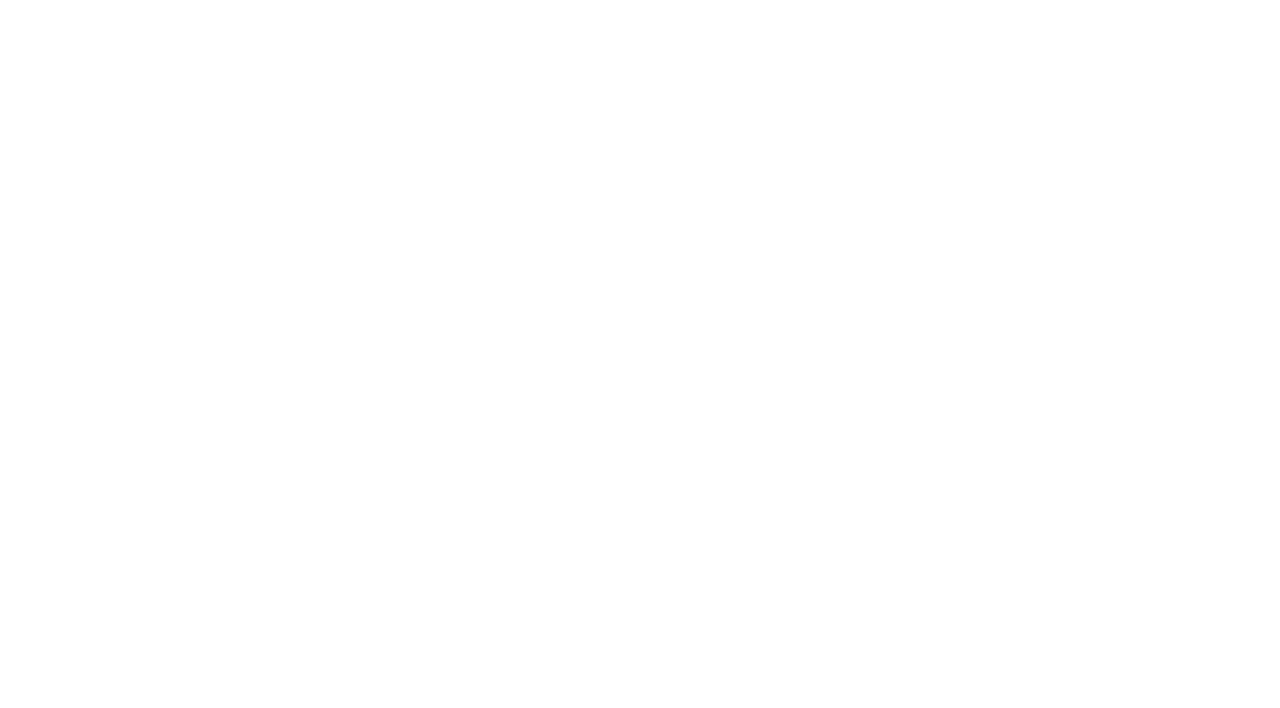
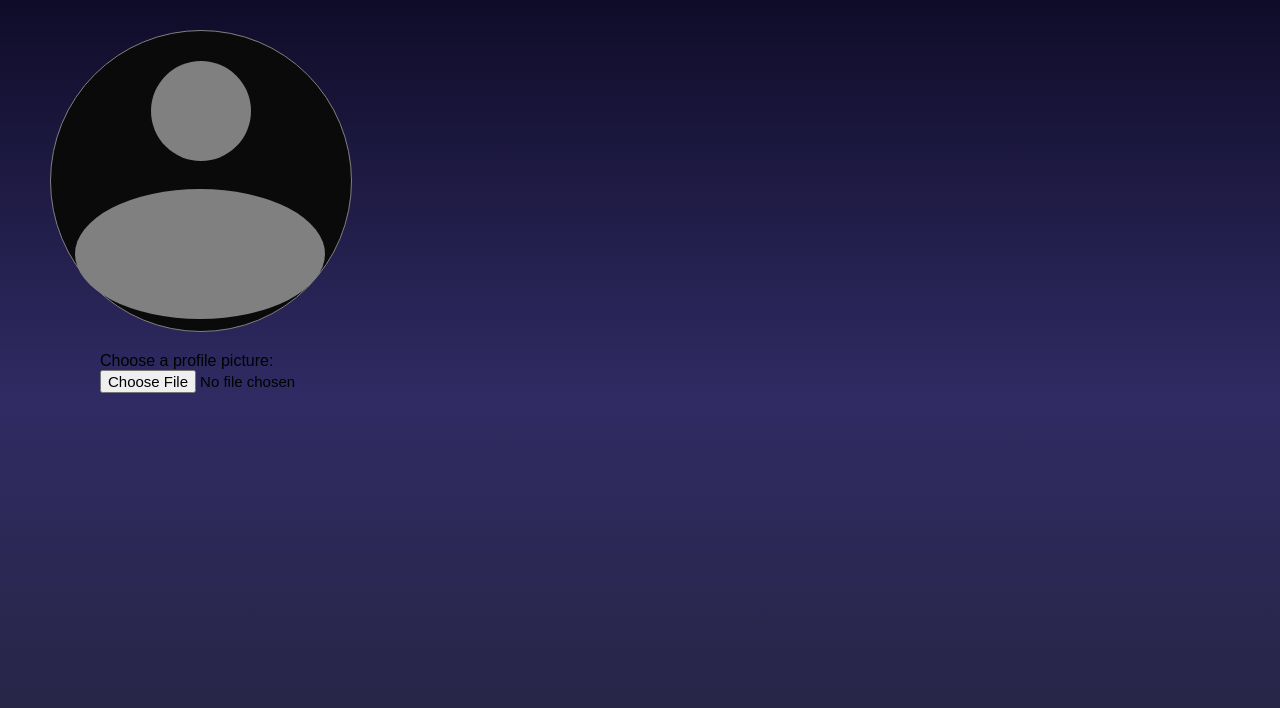
Before and after one commit to Palakgupta2002/College_project-on-girls-empowerment, a plain HTML site: page profile/profile.html in a window 1280 px wide. Drawn offline with Linux system fonts and the light colour scheme.

Commit message:
processing

```diff
--- a/profile/profile.css
+++ b/profile/profile.css
@@ -1,5 +1,48 @@
-#image{
+body{
+	margin: 0;
+	padding: 0;
+	display: flex;
+	min-height: 100vh;
+	font-family: 'Jost', sans-serif;
+	background: linear-gradient(to bottom, #0f0c29, #302b63, #24243e);
+}
+#imageHolder{
     width:300px;
-    height: 300px;
-    background-image: url("./profile.png");
+    height:300px;
+    border-radius: 50%;
+    border: 1px solid grey ;
+    background-color: rgb(10, 10, 10);
+    margin-top: 30px;
+    margin-left: 50px;
+
+
 }
+#avatar{
+
+    font-size: 15px;
+
+}
+#maindiv{
+
+}
+#profile{
+    width:100px;
+    height:100px;
+    border-radius: 50%;
+    background-color:grey ;
+   margin-top: 30px;
+   margin-left: 100px;
+}
+#profileinput{
+    margin-left: 100px;
+    margin-top: 20px;
+}
+#profile1{
+    width: 250px;
+    height: 130px;
+    border-radius: 50%;
+    background-color: grey;
+    margin-top: 10px;
+    margin-left: 24px;
+
+}
--- a/profile/profile.html
+++ b/profile/profile.html
@@ -8,10 +8,22 @@
     <title>Profile_dashboard</title>
 </head>
 <body>
-    <div>
-        <div id="image">
-            <image  >
-        </div>
+    <div id="maindiv">
+        <div id="imageHolder">
+            <div id="profile"></div><br>
+            <div id="profile1"></div>
+          </div>
+          <div id="profileinput">
+            <label for="avatar">Choose a profile picture:</label>
+            <br>
+            <input type="file" id="avatar" name="avatar" accept="image/png, image/jpeg">
+          </div>
+          <div id="information">
+            <form >
+
+            </form>
+          </div>
     </div>
 </body>
 </html>
+<script src="profile.js"></script>
--- a/profile/profile.js
+++ b/profile/profile.js
@@ -1,19 +1,19 @@
-const fileInput = document.getElementById("image");
-const imagePreview = document.getElementById("imagepicture");
-
-fileInput.addEventListener("change", function() {
-  const file = this.files[0];
-  if (file) {
-    const reader = new FileReader();
-    reader.readAsDataURL(file);
-    reader.addEventListener("load", function() {
-      const imageData = reader.result;
-      imagePreview.innerHTML = `<img width="100px"  src="${imageData}"/>`;
-    //   imagePreview.style.width="200px";
+const avatarInput = document.getElementById('avatar');
+const imageHolder = document.getElementById('imageHolder');
+const profileDiv = document.getElementById('profile');
 
 
-    });
+avatarInput.addEventListener('change', function(e) {
+  const file = e.target.files[0];
+  const reader = new FileReader();
 
-  }
+  reader.onload = function(e) {
+    imageHolder.innerHTML="";
+avatarInput.innerHTML="";
+    profileDiv.style.backgroundSize = 'cover';
+    profileDiv.style.backgroundPosition = 'center';
+    imageHolder.style.backgroundImage = `url(${e.target.result})`;
+  };
 
+  reader.readAsDataURL(file);
 });
```
